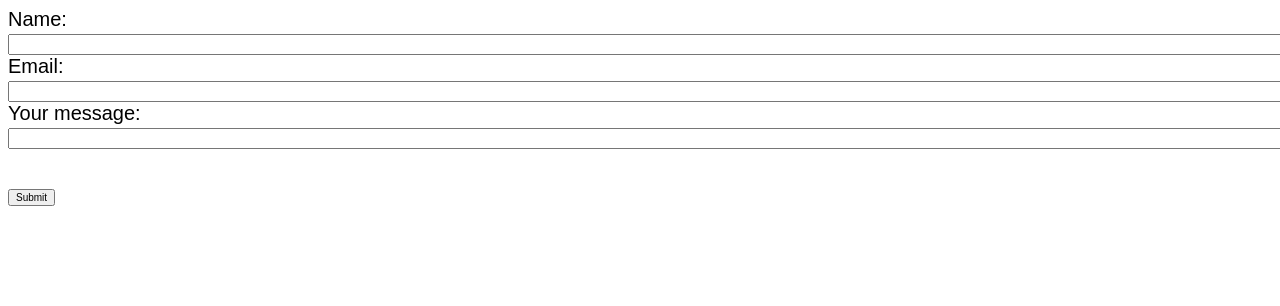
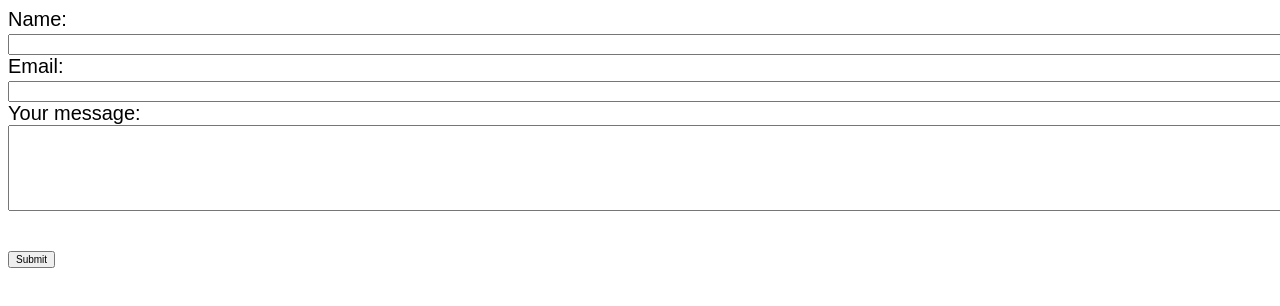
Before and after one commit to dylanConrad/form-practice, a plain HTML site: page index.html in a window 1280 px wide. Shown: the top 306 px of the page. Drawn offline with Linux system fonts and the light colour scheme.

Commit message:
Update index.html

```diff
--- a/index.html
+++ b/index.html
@@ -9,21 +9,17 @@
 
 <body>
     <form action="https://formspree.io/dylanconrad82@gmail.com" method="post">
-        <div class="item">
-            <label for="user-name">Name:</label>
-            <input id="user-name" type="text" name="name">
-        </div>
-        <div class="item">
-            <label for="email">Email:</label>
-            <input id="email" type="text" name="email">
-        </div>
-        <div class="item">
-            <label for="message">Your message:</label>
-            <input id="message" type="textarea" name="msg" rows="20">
-        </div>
-        <div class="item">
-            <button type="submit">Submit</button>
-        </div>
+        <label class="label" for="user-name">Name:</label>
+        <input id="user-name" type="text" name="name">
+        <label for="email">Email:</label>
+        <input id="email" type="text" name="email">
+        <label for="message">Your message:</label>
+        <textarea
+        id="textarea"
+        name="msg"
+        row="20">
+        </textarea>
+        <button type="submit">Submit</button>
     </form>
 </body>
 </html>
```
